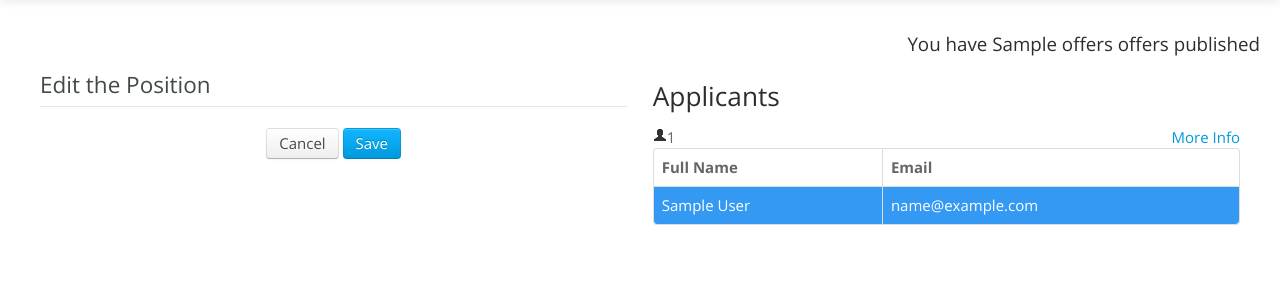
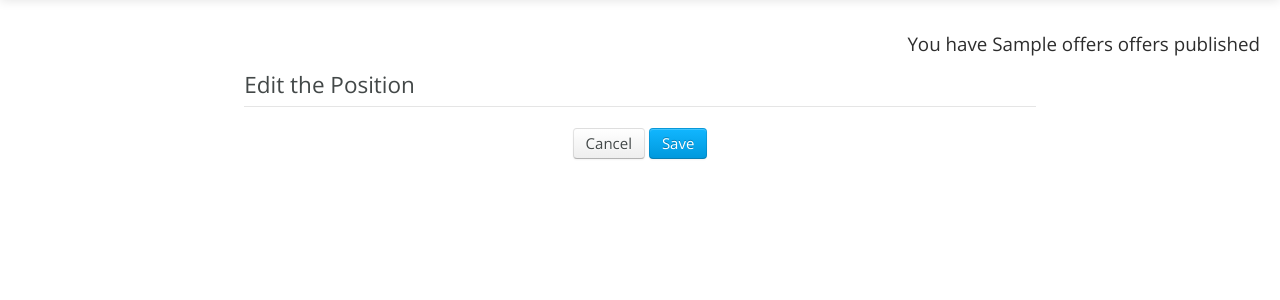
Before and after one commit to agar3s/recluta, a Django app: template recruiting/templates/position_detail.html in a window 1280 px wide. Shown: the part 48-348 px from the top of the page. Run offline with Django 3.2, Linux system fonts and the light colour scheme; the template is opened without the code that fills it: most values are stand-ins (such as "Sample title", 1, 10 or a date in 2020); some libraries are stand-ins or nearby versions.

Commit message:
test applicants

```diff
--- a/empleo_desarrolladores/models.py
+++ b/empleo_desarrolladores/models.py
@@ -93,6 +93,8 @@ class OfferApplicant(models.Model):
     offer = models.ForeignKey(Offer)
     applicant = models.ForeignKey(Applicant)
     observation = models.TextField()
+    state = models.BooleanField()
+    token = models.TextField(unique=True)
 
     def __unicode__(self):
         return "Offer: " + self.offer.job_title + " Applicant: " + self.applicant.mail
--- a/empleo_desarrolladores/urls.py
+++ b/empleo_desarrolladores/urls.py
@@ -2,8 +2,10 @@ from django.conf.urls.defaults import patterns, url
 
 urlpatterns = patterns('empleo_desarrolladores.views',
     url(r'^offer/(?P<slug_offer>[-\w]+)/$', 'offerDetailsView', name="offer_details_view"),
+    url(r'^offer/application/(?P<offer_applicant_token>.*)$', 'successfulApplicationView', name="successful_applicant_view"),
     url(r'^positions/list$', 'positionsListView', name="position_list_view"),
     url(r'^positions/details/(?P<slug_offer>[-\w]+)/$', 'positionDetailsView', name="position_detail_view"),
+    url(r'^positions/dashboard/(?P<slug_offer>[-\w]+)/$', 'positionDashBoardView', name="position_dashboard_view"),
     url(r'^positions/create/$', 'createPositionView', name='create_position_view'),
     url(r'^positions/terminate/(?P<slug_offer>[-\w]+)/$', 'terminatePositionView', name='terminate_position_view'),
     url(r'^positions/old/$', 'oldPositionsListView', name='old_positions_list_view'),
--- /dev/null
+++ b/recruiting/templates/offer_successful_application.html
@@ -0,0 +1,4 @@
+{% extends 'base.html' %}
+{% block content %}
+	<h3>You applied to this offer : {{offerapplicant.offer.job_title}}</h3>
+{% endblock %}
--- a/recruiting/templates/position_detail.html
+++ b/recruiting/templates/position_detail.html
@@ -13,7 +13,7 @@
 </div>
 {% ifequal offer.state 1%}
     <div class="row-fluid">
-        <div class="span6">
+        <div class="span8 offset2">
             <div class="bordered">
                 <div class="row-fluid">
                     <div class="span11">
@@ -48,62 +48,19 @@
                     <strong>Description:</strong> {{ offer.job_description }}
                 </p>
                 <p>
-                    <strong>Skills: </strong>{{ offer.skills }}
+                    <strong>Skills: </strong>
+                    {% for tag in offer.skills.all %}
+                        <span class="label label-info">{{tag.name}}</span>
+                    {% endfor %}
                 </p>
              </br>
             </div>
-        </div>
-        <div class="span6">
-            <h3>Applicants</h3>
-            {% if applicants %}
-                <a class="pull-right" href="#window" role="button" data-toggle="modal">More Info </a>
-                <i class="icon-user"></i>{{applicants.count}}
-                <div id="window" class="modal hide fade">
-                    <div class="modal-header">
-                        <button type="button" class="close" data-dismiss="modal" area-hidden="true">X</button>
-                        <h3>Applicants Details</h3>
-                    </div>
-                    <div class="modal-body">
-                       {% for applicant in applicants %}
-                            <div class="well">
-                                <p><strong>Applicant Full Name :</strong> {{applicant.applicant.full_name}}</p>
-                                <p><strong>Applicant Email:</strong> {{applicant.applicant.mail}}</p>
-                                <p><strong>Applicant Observation: </strong><br> <p> {{applicant.observation}}</p> </p>
-                            </div>
-                       {% endfor %}
-                    </div>
-                    <div class="modal-footer">
-                        <a href="#" class="btn" data-dismiss="modal">Return</a>
-                    </div>
-                </div>
-            {% else %}
-                <h4>This offer didn't have applicants</h4>
-            {% endif %}
-            <table class="table table-bordered">
-                <thead>
-                    <tr >
-                        <th>Full Name </th>
-                        <th>Email</th>
-                    </tr>
-                </thead>
-                {% for applicant in applicants %}
-                <tbody>
-                    <tr class="info">
-                        <td>{{applicant.applicant.full_name}}</td>
-                        <td>{{applicant.applicant.mail}}</td>
-                    </tr>
-                </tbody>
-
-            {% empty %}
-
-            {% endfor %}
-            </table>
         </div>
     </div>
 {% else %}
 <div class="container-fluid">
     <div class="row-fluid">
-        <div class="span6">
+        <div class="span8 offset2">
             <form action="." method="POST" class="span12">
                 <legend> Edit the Position</legend>
                 {% for field in form %}
@@ -128,52 +85,6 @@
                 </div>
             </form>
         </div>
-        <div class="span6">
-            <h3>Applicants</h3>
-            {% if applicants %}
-                <a class="pull-right" href="#window" role="button" data-toggle="modal">More Info </a>
-                <i class="icon-user"></i>{{applicants.count}}
-                <div id="window" class="modal hide fade">
-                    <div class="modal-header">
-                        <button type="button" class="close" data-dismiss="modal" area-hidden="true">X</button>
-                        <h3>Applicants Details</h3>
-                    </div>
-                    <div class="modal-body">
-                       {% for applicant in applicants %}
-                            <div class="well">
-                                <p><strong>Applicant Full Name :</strong> {{applicant.applicant.full_name}}</p>
-                                <p><strong>Applicant Email:</strong> {{applicant.applicant.mail}}</p>
-                                <p><strong>Applicant Observation: </strong><br> <p> {{applicant.observation}}</p> </p>
-                            </div>
-                       {% endfor %}
-                    </div>
-                    <div class="modal-footer">
-                        <a href="#" class="btn" data-dismiss="modal">Return</a>
-                    </div>
-                </div>
-            {% else %}
-                <h4>This offer don't have applicants yet</h4>
-            {% endif %}
-            <table class="table table-bordered">
-                <thead>
-                    <tr >
-                        <th>Full Name </th>
-                        <th>Email</th>
-                    </tr>
-                </thead>
-                {% for applicant in applicants %}
-                <tbody>
-                    <tr class="info">
-                        <td>{{applicant.applicant.full_name}}</td>
-                        <td>{{applicant.applicant.mail}}</td>
-                    </tr>
-                </tbody>
-
-            {% empty %}
-
-            {% endfor %}
-            </table>
-        </div>
     </div>
 </div>
 {% endifequal %}
--- a/recruiting/templates/registration/activation_email.txt
+++ b/recruiting/templates/registration/activation_email.txt
@@ -1,6 +1,6 @@
 {% load humanize %}
 Someone, hopefully you, signed up for a new account at developerjobs.com using this email address. If it was you, and you'd like to activate and use your account, click the link below or copy and paste it into your web browser's address bar:
 
-http://jobs.codetag.me:8080/accounts/activate/{{ activation_key }}/
+http://jobs.codetag.me/accounts/activate/{{ activation_key }}/
 
 If you didn't request this, you don't need to do anything; you won't receive any more email from us, and the account will expire automatically in {{ expiration_days|apnumber }} days.
```
Also changed, not shown: empleo_desarrolladores/tests.py (+93 -6 lines), empleo_desarrolladores/views.py (+35 -10 lines), recruiting/templates/applicant_mail.html (added, +15 -0 lines), recruiting/templates/positions.html (+8 -3 lines), requirements.txt (+5 -3 lines), empleo_desarrolladores/migrations/0019_auto__add_field_offerapplicant_state.py (added), empleo_desarrolladores/migrations/0020_auto__add_field_offerapplicant_token.py (added), static/css/style.css (line endings or trailing spaces), 1 other file.
